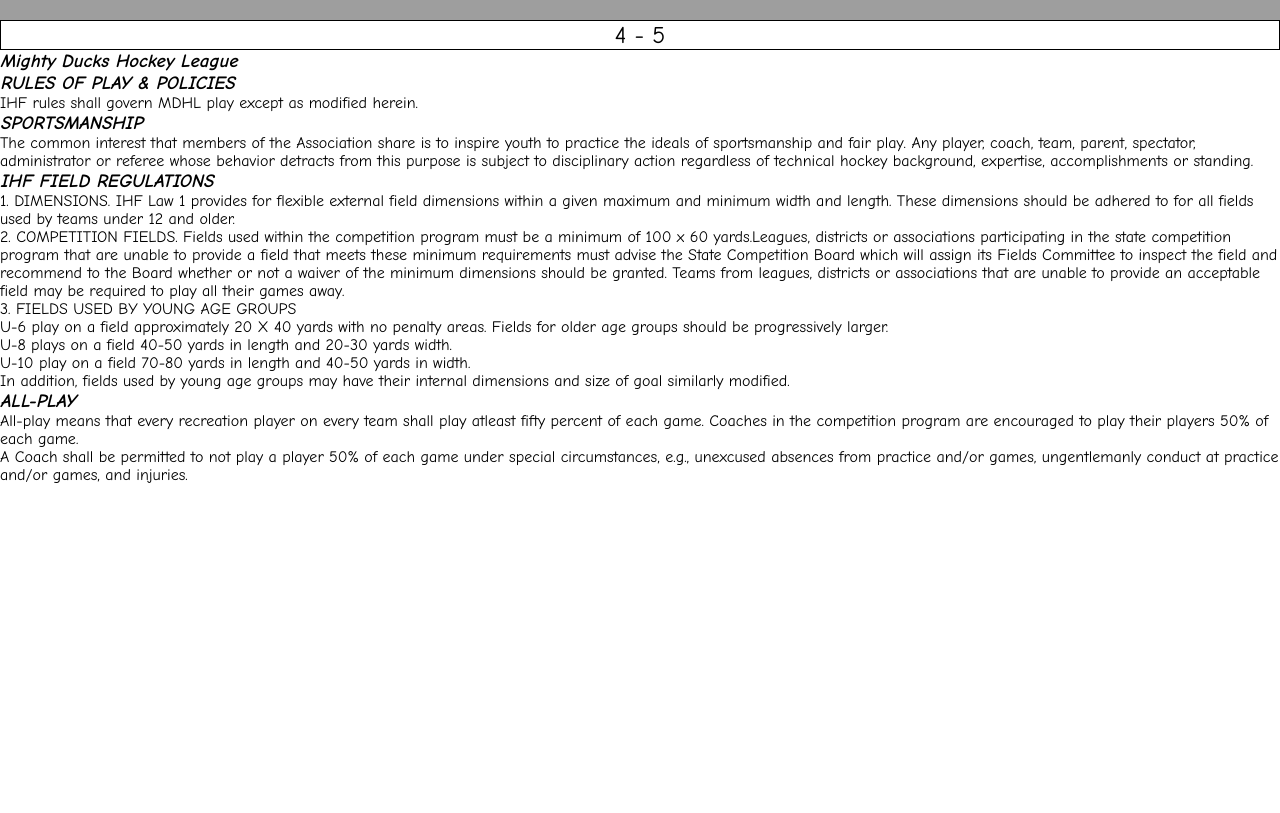
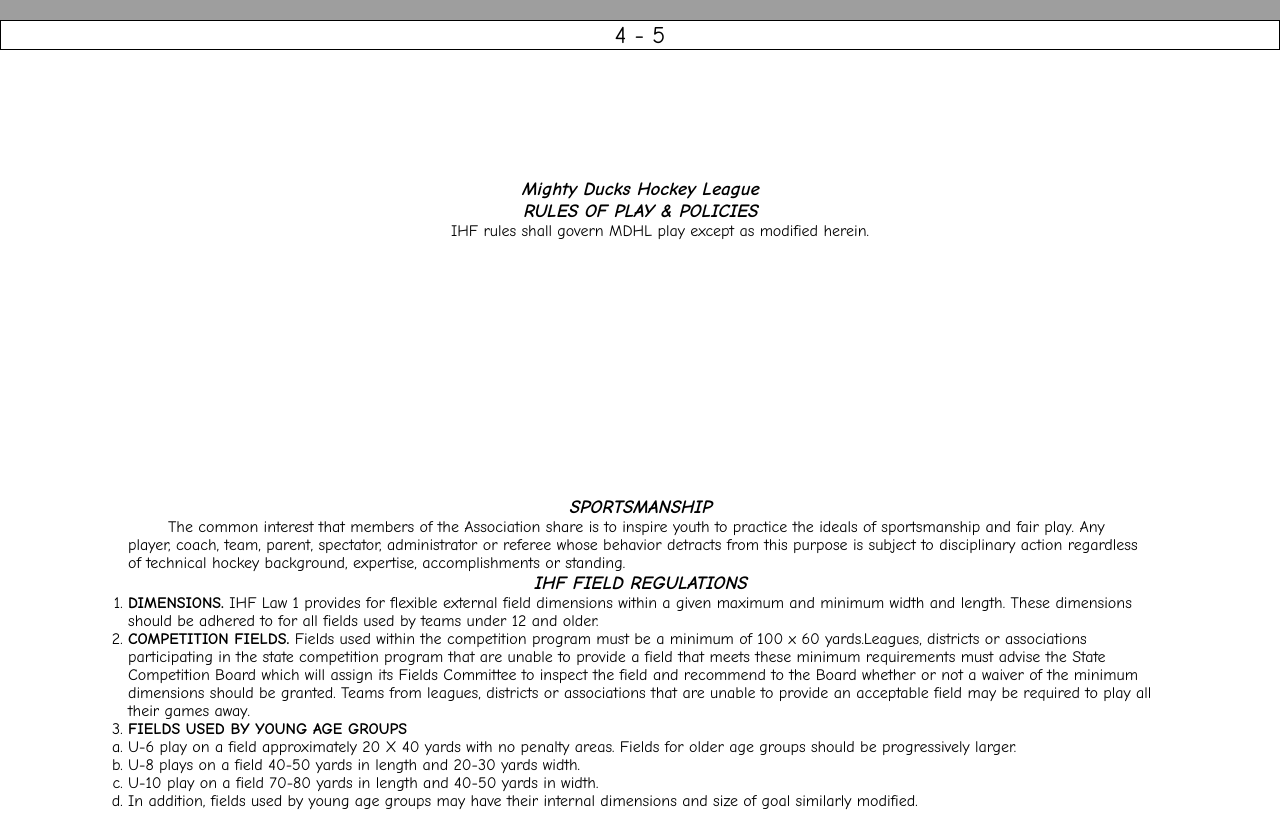
Before and after one commit to spuk0/-MDHL-Frias, a plain HTML site: page Pages/rules.html in a window 1280 px wide. Shown: the part 780-1593 px from the top of the page. Before the commit the page ends 1264 px from the top, so only its background shows below. Drawn offline with Linux system fonts and the light colour scheme; grey boxes are pictures that could not be loaded.

Commit message:
flexboxes en rules

```diff
--- a/Pages/rules.html
+++ b/Pages/rules.html
@@ -37,12 +37,15 @@
     </div>
 </header>
 <main>
-    <article class="UpcomingEvents">
     <h2>4 - 5</h2>
+    <article class="UpcomingEvents containerGameInfo">
+        <section class="startGameInfo">
             <h3>Mighty Ducks Hockey League</h3>
             <h3>RULES OF PLAY & POLICIES</h3>
             <p>IHF rules shall govern MDHL play except as modified herein.</p>
+        </section>
 
+        <section class="startGameInfo">
             <h3>SPORTSMANSHIP</h3>
             <p>The common interest that members of the Association share is to inspire
                 youth to practice the ideals of sportsmanship and fair play. Any player, coach,
@@ -52,10 +55,10 @@
 
             <h3>IHF FIELD REGULATIONS</h3>
             <ol type="1">
-            <li><span>1. DIMENSIONS.</span> IHF Law 1 provides for flexible external field dimensions within
+                <li><span>DIMENSIONS.</span> IHF Law 1 provides for flexible external field dimensions within
                     a given maximum and minimum width and length. These dimensions should be
                     adhered to for all fields used by teams under 12 and older.</li>
-            <li><span>2. COMPETITION FIELDS.</span> Fields used within the competition program must be
+                <li><span>COMPETITION FIELDS.</span> Fields used within the competition program must be
                     a minimum of 100 x 60 yards.Leagues, districts or associations participating in
                     the state competition program that are unable to provide a field that meets these
                     minimum requirements must advise the State Competition Board which will
@@ -63,7 +66,7 @@
                     whether or not a waiver of the minimum dimensions should be granted. Teams
                     from leagues, districts or associations that are unable to provide an acceptable
                     field may be required to play all their games away.</li>
-            <li><span>3. FIELDS USED BY YOUNG AGE GROUPS</span>
+                <li><span>FIELDS USED BY YOUNG AGE GROUPS</span>
                     <ol type="a">
                         <li>U-6 play on a field approximately 20 X 40 yards with no penalty areas. Fields
                             for older age groups should be progressively larger.</li>
@@ -74,7 +77,9 @@
                     </ol>
                 </li>
             </ol>
+        </section>
 
+        <section class="startGameInfo">
             <h3>ALL-PLAY</h3>
             <p>All-play means that every recreation player on every team shall play atleast
                 fifty percent of each game. Coaches in the competition program are encouraged
@@ -85,6 +90,7 @@
                     and/or games, ungentlemanly conduct at practice and/or games, and
                     injuries.</li>
             </ul>
+        </section>
     </article>
 </main>
 </body>
--- a/Styles/Style.css
+++ b/Styles/Style.css
@@ -123,7 +123,7 @@ main h2{
     margin-bottom: 20px;
 }
 
-/*==============GameInformation================*/
+/*==============GameInformation and Rules================*/
 .containerGameInfo {
     display: flex;
     flex-direction: column;
@@ -147,12 +147,20 @@ td, th {
     border: 1px solid black;
 }
 
-p span {
+p span, li span {
     font-weight: bold;
 }
 
 .gamesInfoContact{
     line-height: 250%;
+}
+
+.startGameInfo p {
+    text-indent: 40px;
+}
+
+.startGameInfo ul {
+    margin-left: 10%;
 }
 /*=============ContactText=============*/
 .ContactText p{
```
Lines whose indentation alone changed are shown as unchanged.
